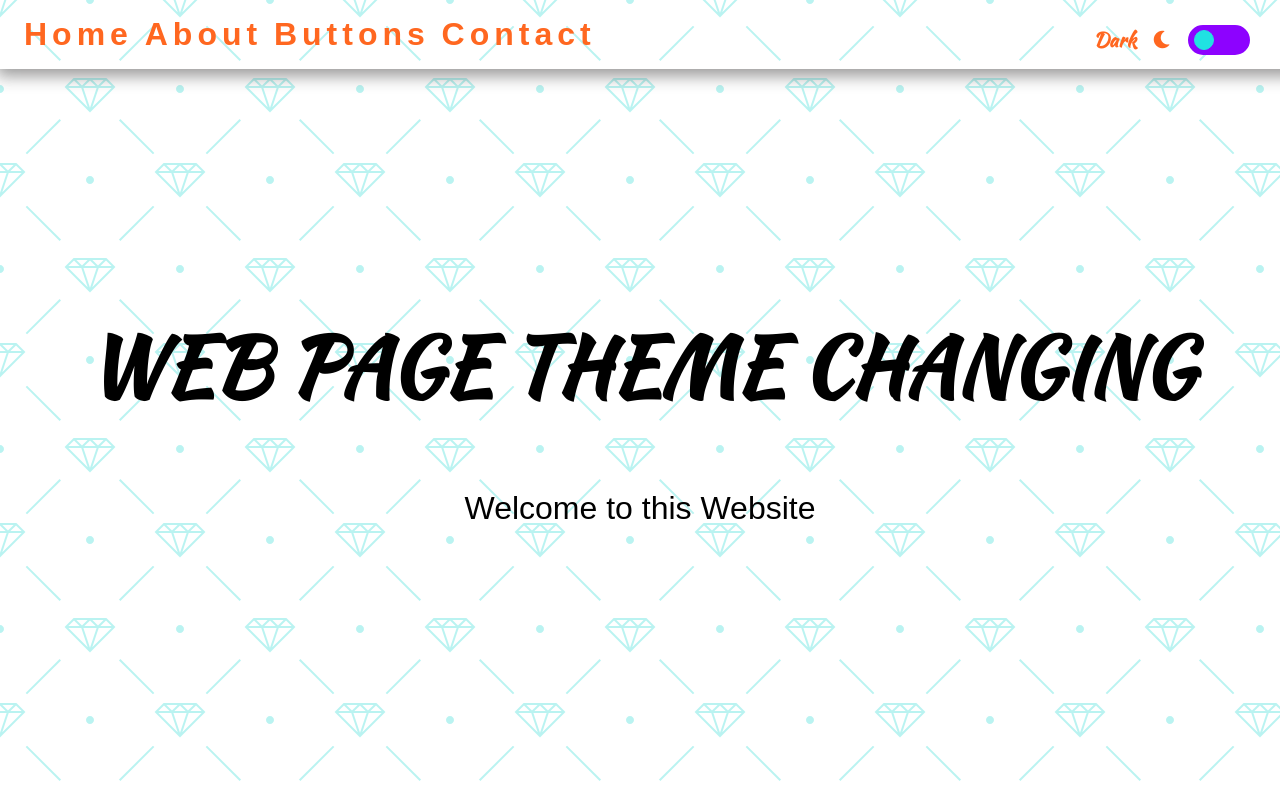
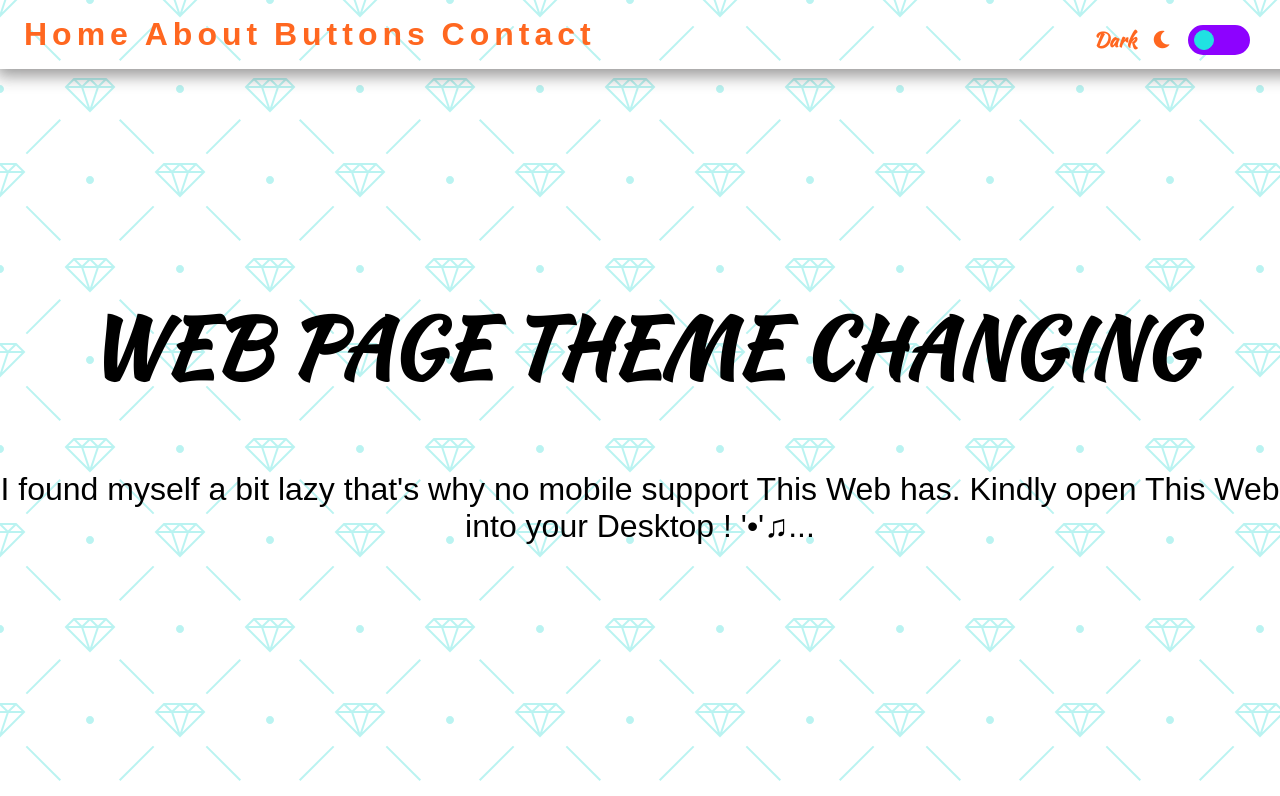
Before and after one commit to theirrationalone/theme, a plain HTML site: page index.html in a window 1280 px wide. Shown: the top 796 px of the page. Drawn offline with Linux system fonts and the light colour scheme.

Commit message:
important msg

```diff
--- a/index.html
+++ b/index.html
@@ -35,7 +35,7 @@
         <section id="home" class="main__home-container">
             <div class="home-container">
                 <h1>WEB PAGE THEME CHANGING</h1>
-                <p>Welcome to this Website</p>
+                <p>I found myself a bit lazy that's why no mobile support This Web has. Kindly open This Web into your Desktop ! '•'♫...</p>
             </div>
         </section>
         <section id="about" class="main__about-container">
```
